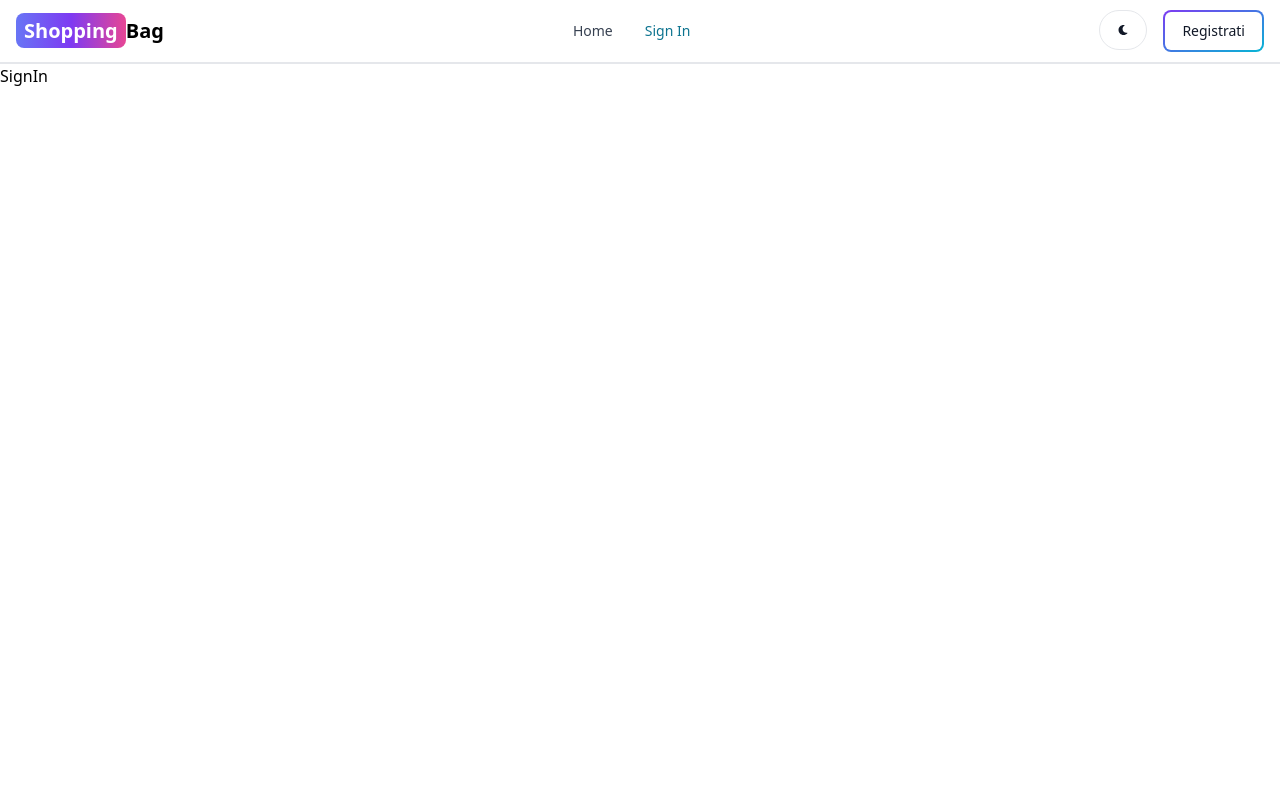
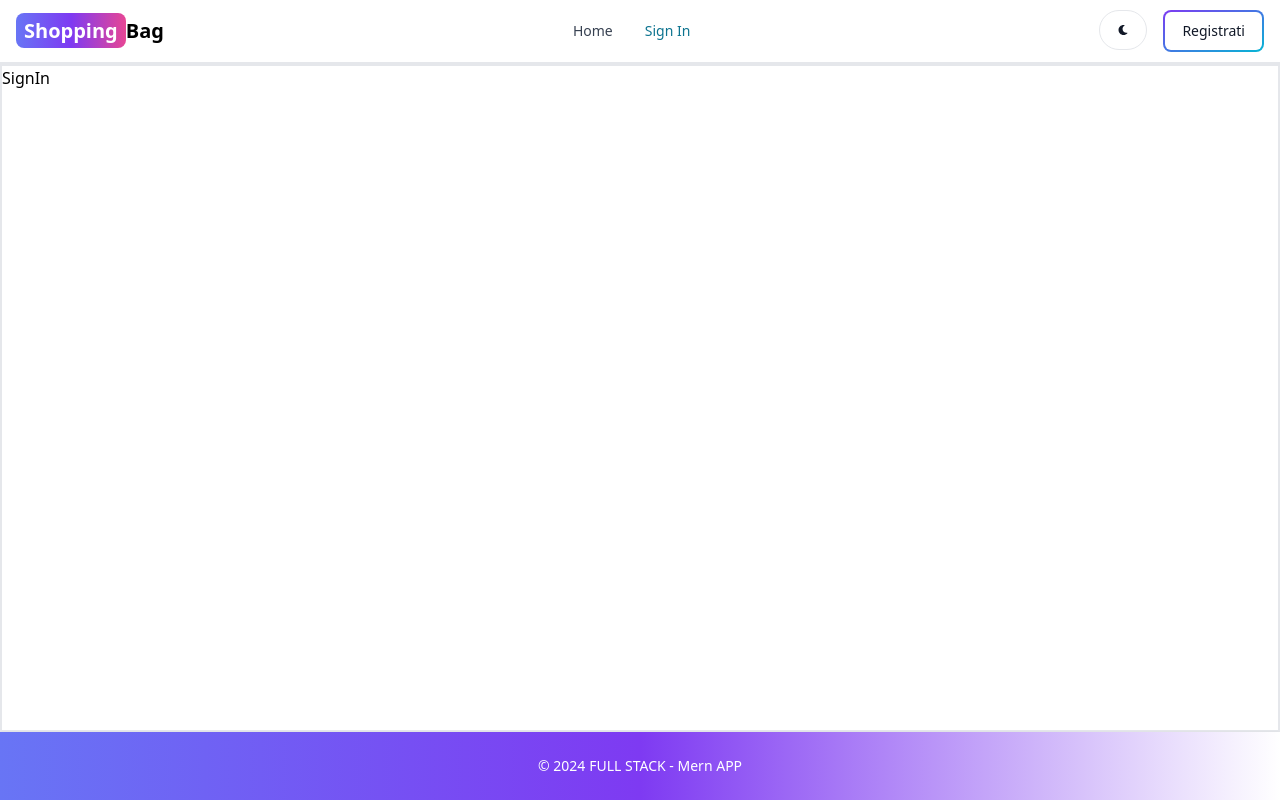
Before and after one commit to brasi86/mern-shopping-bag, a React (Vite) app in the folder client/: page /sign-in in a window 1280 px wide. Built offline with nearby package versions, Linux system fonts and the light colour scheme.

Commit message:
footer aggiunto

```diff
--- a/client/src/App.jsx
+++ b/client/src/App.jsx
@@ -4,10 +4,12 @@ import SignIn from "./pages/SignIn";
 import SignOut from "./pages/SignUp";
 import Dashboard from "./pages/Dashboard";
 import Header from "./components/Header";
+import FooterComponent from "./components/Footer";
 
 export default function App() {
   return (
     <BrowserRouter>
+      <div className="wrapper flex flex-col  h-screen">
         <Header />
         <Routes>
           <Route path="/" element={<Home />} />
@@ -15,6 +17,8 @@ export default function App() {
           <Route path="/sign-up" element={<SignOut />} />
           <Route path="/dashboard" element={<Dashboard />} />
         </Routes>
+        <FooterComponent />
+      </div>
     </BrowserRouter>
   );
 }
--- /dev/null
+++ b/client/src/components/Footer.jsx
@@ -0,0 +1,16 @@
+import { Footer, FooterCopyright } from "flowbite-react";
+
+export default function FooterComponent() {
+  return (
+    <Footer
+      container
+      className="bg-gradient-to-r from-indigo-500 via-purple-600 rounded-none text-center "
+    >
+      <FooterCopyright
+        className="text-white mx-auto"
+        by="FULL STACK - Mern APP "
+        year={new Date().getFullYear()}
+      />
+    </Footer>
+  );
+}
--- a/client/src/pages/Home.jsx
+++ b/client/src/pages/Home.jsx
@@ -1,3 +1,3 @@
 export default function Home() {
-  return <div>Home</div>;
+  return <div className=" ">Home</div>;
 }
--- a/client/src/pages/SignIn.jsx
+++ b/client/src/pages/SignIn.jsx
@@ -1,3 +1,3 @@
 export default function SignIn() {
-  return <div>SignIn</div>;
+  return <div className="flex-1 h-screen border-2">SignIn</div>;
 }
--- a/client/src/pages/SignUp.jsx
+++ b/client/src/pages/SignUp.jsx
@@ -46,7 +46,7 @@ export default function SignUp() {
   };
 
   return (
-    <div className=" min-h-screen mt-20">
+    <div className="mt-20 mb-10 flex-1">
       <div className="wrapper | px-4 max-w-4xl mx-auto flex flex-col md:flex-row md:items-center gap-6">
         <div className="left-side | flex-1  text-center md:text-left">
           <Link to="/" className="text-4xl font-semibold dark:text-white">
@@ -57,7 +57,7 @@ export default function SignUp() {
           </Link>
           <p className="text-center md:text-left mt-6">
             La tua shopping bag online. Puoi registrarti con la tua mail e
-            passaword oppure con Google.
+            password oppure con Google.
           </p>
         </div>
         <div className="right-side | flex-1">
```
Lines whose indentation alone changed are shown as unchanged.
